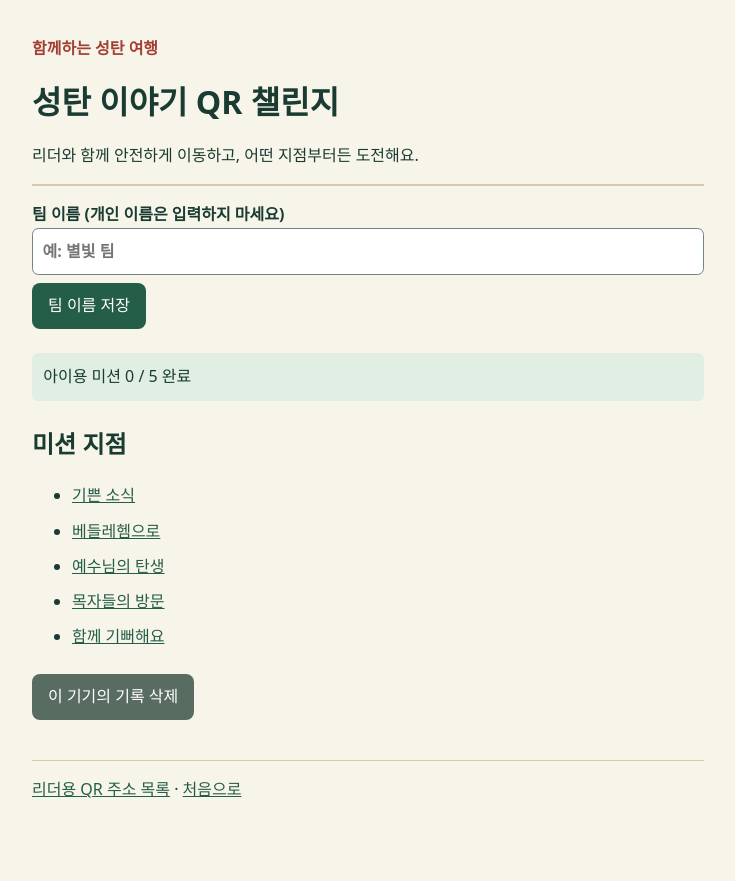
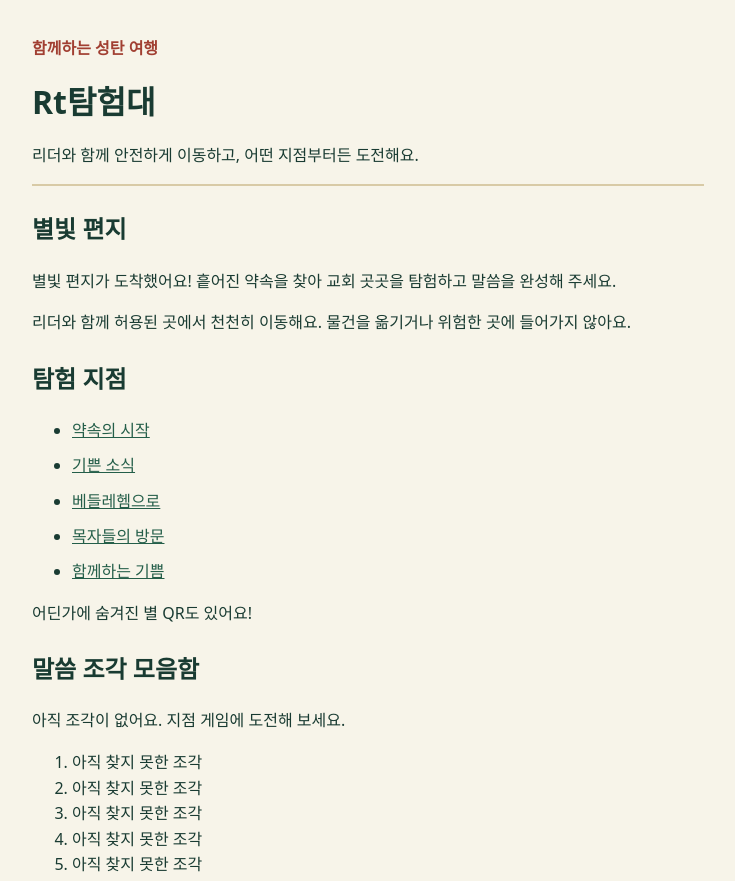
Before and after one commit to jobchoi/playX-mas, a plain HTML site: page index.html in a window 1280 px wide. Shown: the top 881 px of the page, without its empty margins (272-1007 px from the left). Before the commit the page ends 823 px from the top, so only its background shows below. Drawn offline with Linux system fonts and the light colour scheme.

Commit message:
feat: Rt탐험대(가칭) 어드벤처 뼈대 — 스토리, 지점별 미니 게임 3종(플러그인), 말씀 조각 수집, 보너스 QR, 피날레
Codex 구현, Claude QC: node --test 6개 통과, Playwright로 시작·지점 화면 확인(favicon 404 1건).

Co-Authored-By: Claude Opus 5.5 <noreply@anthropic.com>

```diff
--- a/app.js
+++ b/app.js
@@ -1,55 +1,67 @@
 (async function () {
   const app = document.getElementById('app');
   try {
-    const [config, missions] = await Promise.all(['config.json', 'missions.json'].map(async path => {
+    const [config, stations] = await Promise.all(['config.json', 'missions.json'].map(async path => {
       const response = await fetch(path); if (!response.ok) throw new Error(path); return response.json();
     }));
     document.title = config.title; document.getElementById('title').textContent = config.title;
     let state;
-    try { state = Game.normalize(JSON.parse(localStorage.getItem(config.storageKey) || '{}')); }
-    catch (_) { state = Game.normalize({}); }
-    const save = () => { try { localStorage.setItem(config.storageKey, JSON.stringify(state)); return true; } catch (_) { alert('기기에 저장할 수 없습니다. 종이 진행표를 사용해 주세요.'); return false; } };
+    try { state = Game.normalize(JSON.parse(localStorage.getItem(config.storageKey) || '{}')); } catch (_) { state = Game.normalize({}); }
+    const save = () => { try { localStorage.setItem(config.storageKey, JSON.stringify(state)); } catch (_) { alert('기기에 저장할 수 없습니다. 종이 진행표를 사용해 주세요.'); } };
     const el = (tag, text, parent, attrs = {}) => { const node = document.createElement(tag); node.textContent = text; Object.entries(attrs).forEach(([k,v]) => node.setAttribute(k,v)); parent.append(node); return node; };
     const id = new URLSearchParams(location.search).get('station');
-    const station = missions.find(m => m.id === id);
+    const station = stations.find(s => s.id === id);
     let level = 'child';
-    function render() {
+    async function loadGame(type) {
+      if (!/^[a-z][a-z0-9_-]*$/.test(type)) throw new Error('Invalid game');
+      if (window.MiniGames?.[type]) return window.MiniGames[type];
+      await new Promise((resolve, reject) => { const script = document.createElement('script'); script.src = `games/${type}.js`; script.onload = resolve; script.onerror = reject; document.head.append(script); });
+      if (!window.MiniGames?.[type]) throw new Error('Missing game');
+      return window.MiniGames[type];
+    }
+    function collection(parent) {
+      const fragments = Game.collected(state, stations);
+      el('h2', '말씀 조각 모음함', parent);
+      if (!fragments.length) el('p', '아직 조각이 없어요. 지점 게임에 도전해 보세요.', parent);
+      const list = el('ol', '', parent);
+      stations.filter(s => !s.bonus && s.fragment).sort((a,b) => a.fragment.order - b.fragment.order).forEach(s => el('li', fragments.includes(s.fragment) ? s.fragment.text : '아직 찾지 못한 조각', list));
+      stations.filter(s => s.bonus && s.fragment && state.completed[s.id]?.child).forEach(s => el('p', s.fragment.text, parent, {class:'success'}));
+      if (Game.finale(state, stations)) {
+        const finale = el('section', '', parent, {class:'finale'});
+        el('h2', '피날레 · 약속의 말씀', finale); el('p', config.finale, finale);
+        el('blockquote', stations.filter(s => !s.bonus && s.fragment).sort((a,b) => a.fragment.order - b.fragment.order).map(s => s.fragment.text).join(' '), finale);
+        el('p', config.verseReference, finale);
+      }
+    }
+    async function render() {
       app.replaceChildren();
-      const teamForm = el('form', '', app); const label = el('label', '팀 이름 (개인 이름은 입력하지 마세요)', teamForm, {for:'team'});
-      const input = el('input', '', label, {id:'team', maxlength:'30', required:'', placeholder:'예: 별빛 팀'}); input.value = state.team;
-      el('button', '팀 이름 저장', teamForm, {type:'submit'});
-      teamForm.addEventListener('submit', e => { e.preventDefault(); const name = input.value.trim(); if (!name) { input.setCustomValidity('팀 이름을 입력해 주세요.'); input.reportValidity(); input.setCustomValidity(''); return; } state.team = name; if (save()) render(); });
-      const n = Game.count(state, missions);
-      el('p', `아이용 미션 ${n} / ${missions.length} 완료`, app, {class:'progress'});
-      if (n === missions.length) el('p', '축하해요! 모든 기본 미션을 완주했어요. 리더에게 보여 주세요.', app, {class:'success'});
-      if (id && !station) el('p', '알 수 없는 지점입니다. QR 주소를 확인해 주세요.', app, {class:'error'});
-      if (!id || !station) {
-        el('h2', '미션 지점', app);
-        const list = el('ul', '', app, {class:'stations'});
-        missions.forEach(m => { const li = el('li', '', list); el('a', `${m.title} ${state.completed[m.id]?.child ? '✓' : ''}`, li, {href:`?station=${encodeURIComponent(m.id)}`}); });
+      if (!id) {
+        el('h2', '별빛 편지', app); el('p', config.story, app); el('p', config.safety, app);
+        el('h2', '탐험 지점', app); const list = el('ul', '', app, {class:'stations'});
+        stations.filter(s => !s.bonus).forEach(s => { const li = el('li', '', list); el('a', `${s.title} ${state.completed[s.id]?.child ? '✓' : ''}`, li, {href:`?station=${encodeURIComponent(s.id)}`}); });
+        el('p', '어딘가에 숨겨진 별 QR도 있어요!', app);
+      } else if (!station) {
+        el('p', '알 수 없는 지점입니다. QR 주소를 확인해 주세요.', app, {class:'error'});
       } else {
-        el('h2', station.title, app); el('p', station.story, app);
+        el('h2', station.title, app); if (station.bonus) el('p', '숨겨진 지점을 발견했어요!', app, {class:'success'}); el('p', station.story, app);
         const tabs = el('div', '', app, {class:'tabs'});
-        [['child','아이용 기본'],['adult','어른용 심화 (선택)']].forEach(([key, text]) => { const b = el('button', text, tabs, {type:'button', 'aria-pressed':String(level === key)}); b.onclick = () => { level = key; render(); }; });
+        [['child','아이용 기본'],['adult','어른용 심화 (선택)']].forEach(([key, label]) => { const b = el('button', label, tabs, {type:'button', 'aria-pressed':String(level === key)}); b.onclick = () => { level = key; render(); }; });
         const mission = station[level]; el('h3', mission.question, app);
-        if (state.completed[station.id]?.[level]) el('p', '이 미션을 완료했어요! ✓', app, {class:'success'});
-        const feedback = el('p', '', app, {role:'status'});
-        if (mission.type === 'action') {
-          el('p', '활동을 마친 뒤 리더가 확인해 주세요.', app);
-          const form = el('form', '', app); const l = el('label', '리더 확인 코드', form); const code = el('input', '', l, {type:'password', autocomplete:'off', required:''});
-          el('button', '리더 확인', form, {type:'submit'});
-          form.onsubmit = e => { e.preventDefault(); if (code.value === config.leaderCode) { state = Game.complete(state, station.id, level); if (save()) render(); } else feedback.textContent = '코드가 맞지 않아요. 리더에게 확인해 주세요.'; };
-        } else {
-          const form = el('form', '', app);
-          mission.options.forEach((option, i) => { const l = el('label', '', form, {class:'option'}); el('input', '', l, {type:'radio', name:'answer', value:String(i), required:''}); l.append(document.createTextNode(option)); });
-          el('button', '정답 확인', form, {type:'submit'});
-          form.onsubmit = e => { e.preventDefault(); const selected = form.querySelector('input:checked'); if (Game.correct(mission, selected ? Number(selected.value) : NaN)) { state = Game.complete(state, station.id, level); if (save()) render(); } else feedback.textContent = '괜찮아요! 다시 생각해 보세요.'; };
-        }
+        if (state.completed[station.id]?.[level]) el('p', '이 게임을 완료했어요! ✓', app, {class:'success'});
+        const area = el('div', '', app); const feedback = el('p', '', app, {role:'status'});
         const details = el('details', '', app); el('summary', '힌트 보기', details); el('p', mission.hint, details);
-        const leader = el('details', '', app); el('summary', '리더용 정답 확인', leader); const form = el('form', '', leader); const l = el('label', '리더 확인 코드', form); const code = el('input', '', l, {type:'password', autocomplete:'off', required:''}); el('button', '정답 보기', form, {type:'submit'}); const answer = el('p', '', leader, {role:'status'});
-        form.onsubmit = e => { e.preventDefault(); answer.textContent = code.value === config.leaderCode ? `정답: ${mission.type === 'action' ? mission.answer : mission.options[mission.answer]}` : '코드가 맞지 않습니다.'; };
+        const renderLevel = level;
+        try {
+          const plugin = await loadGame(station.game);
+          if (!area.isConnected) return;
+          plugin.mount(area, mission, correct => {
+            if (!correct) { feedback.textContent = '괜찮아요! 다시 생각해 보세요.'; return; }
+            state = Game.complete(state, station, renderLevel); save(); render();
+          });
+        } catch (_) { if (area.isConnected) area.textContent = '게임을 불러오지 못했어요. 리더에게 도움을 요청해 주세요.'; }
       }
-      const reset = el('button', '이 기기의 기록 삭제', app, {type:'button', class:'secondary'}); reset.onclick = () => { if (confirm('팀 이름과 진행 기록을 삭제할까요?')) { state = Game.normalize({}); if (save()) render(); } };
+      collection(app);
+      const reset = el('button', '이 기기의 기록 삭제', app, {type:'button', class:'secondary'}); reset.onclick = () => { if (confirm('진행 기록을 삭제할까요?')) { state = Game.normalize({}); save(); render(); } };
     }
     render();
   } catch (_) { app.textContent = '데이터를 불러오지 못했습니다. 로컬 서버 실행 방법을 확인하고 다시 열어 주세요.'; }
--- a/config.json
+++ b/config.json
@@ -1,5 +1,8 @@
 {
-  "title": "성탄 이야기 QR 챌린지",
-  "leaderCode": "1224",
-  "storageKey": "playxmas-progress-v1"
+  "title": "Rt탐험대",
+  "storageKey": "playxmas-adventure-v2",
+  "story": "별빛 편지가 도착했어요! 흩어진 약속을 찾아 교회 곳곳을 탐험하고 말씀을 완성해 주세요.",
+  "safety": "리더와 함께 허용된 곳에서 천천히 이동해요. 물건을 옮기거나 위험한 곳에 들어가지 않아요.",
+  "finale": "모든 말씀 조각을 모았어요! 함께 소리 내어 읽어 보세요.",
+  "verseReference": "성탄 메시지 초안 · 담당 교사 검토 필요"
 }
--- a/index.html
+++ b/index.html
@@ -1 +1 @@
-<!doctype html><html lang="ko"><head><meta charset="utf-8"><meta name="viewport" content="width=device-width,initial-scale=1"><title>성탄 이야기 QR 챌린지</title><link rel="stylesheet" href="style.css"><script defer src="logic.js"></script><script defer src="app.js"></script></head><body><main><header><p class="eyebrow">함께하는 성탄 여행</p><h1 id="title">성탄 이야기 QR 챌린지</h1><p>리더와 함께 안전하게 이동하고, 어떤 지점부터든 도전해요.</p></header><div id="app" aria-live="polite">불러오는 중입니다.</div><footer><a href="urls.html">리더용 QR 주소 목록</a> · <a href="index.html">처음으로</a></footer></main></body></html>
+<!doctype html><html lang="ko"><head><meta charset="utf-8"><meta name="viewport" content="width=device-width,initial-scale=1"><title>탐험대</title><link rel="stylesheet" href="style.css"><script defer src="logic.js"></script><script defer src="app.js"></script></head><body><main><header><p class="eyebrow">함께하는 성탄 여행</p><h1 id="title">불러오는 중</h1><p>리더와 함께 안전하게 이동하고, 어떤 지점부터든 도전해요.</p></header><div id="app">불러오는 중입니다.</div><footer><a href="urls.html">리더용 QR 주소 목록</a> · <a href="index.html">처음으로</a></footer></main></body></html>
--- a/logic.js
+++ b/logic.js
@@ -1,18 +1,21 @@
 (function (root, factory) {
   if (typeof module === 'object' && module.exports) module.exports = factory();
   else root.Game = factory();
-})(typeof globalThis !== 'undefined' ? globalThis : this, function () {
+})(globalThis, function () {
   function normalize(data) {
-    return {team: typeof data?.team === 'string' ? data.team : '', completed: data?.completed && typeof data.completed === 'object' ? data.completed : {}};
+    return {completed: data && data.completed && typeof data.completed === 'object' ? data.completed : {}};
   }
-  function complete(data, id, level) {
+  function complete(data, station, level) {
     const state = normalize(data);
-    return {...state, completed: {...state.completed, [id]: {...state.completed[id], [level]: true}}};
+    return {completed: {...state.completed, [station.id]: {...state.completed[station.id], [level]: true}}};
   }
-  function count(data, missions) {
+  function collected(data, stations) {
     const state = normalize(data);
-    return missions.filter(m => state.completed[m.id]?.child === true).length;
+    return stations.filter(s => s.fragment && state.completed[s.id]?.child === true).map(s => s.fragment).sort((a, b) => a.order - b.order);
   }
-  function correct(mission, choice) { return mission.type !== 'action' && Number.isInteger(choice) && choice === mission.answer; }
-  return {normalize, complete, count, correct};
+  function finale(data, stations) {
+    const required = stations.filter(s => !s.bonus && s.fragment);
+    return required.length > 0 && required.every(s => normalize(data).completed[s.id]?.child === true);
+  }
+  return {normalize, complete, collected, finale};
 });
--- a/missions.json
+++ b/missions.json
@@ -1,7 +1,187 @@
 [
- {"id":"1","title":"기쁜 소식","story":"천사가 마리아에게 예수님의 탄생을 알렸어요.","child":{"question":"마리아에게 소식을 전한 이는 누구일까요?","options":["천사","목자","왕"],"answer":0,"hint":"하나님의 소식을 전하는 존재예요."},"adult":{"question":"이 소식을 들은 마리아의 마음을 함께 이야기해 보세요.","type":"action","answer":"팀이 함께 이야기했는지 확인합니다.","hint":"놀람과 기쁨을 떠올려 보세요."}},
- {"id":"2","title":"베들레헴으로","story":"요셉과 마리아는 베들레헴으로 갔어요.","child":{"question":"두 사람이 간 곳은 어디일까요?","options":["베들레헴","로마","애굽"],"answer":0,"hint":"이야기에 나온 도시 이름을 찾아보세요."},"adult":{"question":"낯선 길을 가는 사람을 어떻게 도울 수 있을까요?","type":"action","answer":"팀이 서로의 생각을 나누었는지 확인합니다.","hint":"동행과 배려를 생각해 보세요."}},
- {"id":"3","title":"예수님의 탄생","story":"예수님은 태어나 구유에 누이셨어요.","child":{"question":"아기 예수님이 누이신 곳은?","options":["구유","배","산"],"answer":0,"hint":"동물의 먹이를 담는 곳이에요."},"adult":{"question":"낮은 곳에 오신 예수님의 탄생이 주는 의미를 나누어 보세요.","type":"action","answer":"팀이 의미를 함께 나누었는지 확인합니다.","hint":"겸손과 환대를 생각해 보세요."}},
- {"id":"4","title":"목자들의 방문","story":"목자들은 천사에게 소식을 듣고 아기 예수님을 찾아갔어요.","child":{"question":"아기 예수님을 찾아간 사람들은?","options":["목자들","어부들","군인들"],"answer":0,"hint":"양을 돌보는 사람들이에요."},"adult":{"question":"기쁜 소식을 누구와 어떻게 나누고 싶은지 이야기해 보세요.","type":"action","answer":"팀이 나눌 방법을 이야기했는지 확인합니다.","hint":"말이나 행동을 떠올려 보세요."}},
- {"id":"5","title":"함께 기뻐해요","story":"성탄의 기쁨을 서로 나누어요.","child":{"question":"팀원 모두에게 따뜻한 인사를 건네 보세요.","type":"action","answer":"팀원들이 서로 인사했는지 확인합니다.","hint":"고마운 마음을 담아 인사해요."},"adult":{"question":"이번 성탄에 실천할 배려 한 가지를 함께 정해 보세요.","type":"action","answer":"팀이 실천할 배려를 정했는지 확인합니다.","hint":"가까운 이웃을 떠올려 보세요."}}
+  {
+    "id": "station-1",
+    "title": "약속의 시작",
+    "story": "오래전 사람들은 약속을 기다렸어요.",
+    "game": "order",
+    "fragment": {
+      "order": 1,
+      "text": "하나님이"
+    },
+    "child": {
+      "question": "이야기의 순서대로 눌러 보세요.",
+      "hint": "기다림에서 시작해 기쁨으로 마쳐요.",
+      "items": [
+        "함께 기뻐해요",
+        "기쁜 소식을 들어요",
+        "약속을 기다려요"
+      ],
+      "answer": [
+        "약속을 기다려요",
+        "기쁜 소식을 들어요",
+        "함께 기뻐해요"
+      ]
+    },
+    "adult": {
+      "question": "이야기의 순서대로 눌러 보세요.",
+      "hint": "기다림에서 시작해 기쁨으로 마쳐요.",
+      "items": [
+        "함께 기뻐해요",
+        "목자들이 찾아와요",
+        "베들레헴에 가요",
+        "천사가 소식을 전해요",
+        "약속을 기다려요"
+      ],
+      "answer": [
+        "약속을 기다려요",
+        "천사가 소식을 전해요",
+        "베들레헴에 가요",
+        "목자들이 찾아와요",
+        "함께 기뻐해요"
+      ]
+    }
+  },
+  {
+    "id": "station-2",
+    "title": "기쁜 소식",
+    "story": "천사가 마리아에게 기쁜 소식을 전했어요.",
+    "game": "cipher",
+    "fragment": {
+      "order": 2,
+      "text": "우리에게"
+    },
+    "child": {
+      "question": "별 암호를 풀어 단어를 적어 보세요.",
+      "hint": "성탄의 기쁜 마음이에요.",
+      "clue": "★=기, 달=쁨. ★ 달은?",
+      "answer": "기쁨"
+    },
+    "adult": {
+      "question": "별 암호를 풀어 단어를 적어 보세요.",
+      "hint": "성탄의 기쁜 마음이에요.",
+      "clue": "★=기, 달=쁨, 해=소. 달 ★를 거꾸로 읽으면?",
+      "answer": "기쁨"
+    }
+  },
+  {
+    "id": "station-3",
+    "title": "베들레헴으로",
+    "story": "마리아와 요셉은 베들레헴으로 갔어요.",
+    "game": "memory",
+    "fragment": {
+      "order": 3,
+      "text": "기쁜 소식을"
+    },
+    "child": {
+      "question": "같은 그림 카드를 모두 찾아보세요.",
+      "hint": "카드의 자리를 기억해요.",
+      "pairs": [
+        "별",
+        "선물"
+      ]
+    },
+    "adult": {
+      "question": "같은 그림 카드를 모두 찾아보세요.",
+      "hint": "카드의 자리를 기억해요.",
+      "pairs": [
+        "별",
+        "달",
+        "선물",
+        "종"
+      ]
+    }
+  },
+  {
+    "id": "station-4",
+    "title": "목자들의 방문",
+    "story": "목자들이 아기 예수님을 찾아왔어요.",
+    "game": "order",
+    "fragment": {
+      "order": 4,
+      "text": "전해 주셨어요."
+    },
+    "child": {
+      "question": "이야기의 순서대로 눌러 보세요.",
+      "hint": "기다림에서 시작해 기쁨으로 마쳐요.",
+      "items": [
+        "함께 기뻐해요",
+        "기쁜 소식을 들어요",
+        "약속을 기다려요"
+      ],
+      "answer": [
+        "약속을 기다려요",
+        "기쁜 소식을 들어요",
+        "함께 기뻐해요"
+      ]
+    },
+    "adult": {
+      "question": "이야기의 순서대로 눌러 보세요.",
+      "hint": "기다림에서 시작해 기쁨으로 마쳐요.",
+      "items": [
+        "함께 기뻐해요",
+        "목자들이 찾아와요",
+        "베들레헴에 가요",
+        "천사가 소식을 전해요",
+        "약속을 기다려요"
+      ],
+      "answer": [
+        "약속을 기다려요",
+        "천사가 소식을 전해요",
+        "베들레헴에 가요",
+        "목자들이 찾아와요",
+        "함께 기뻐해요"
+      ]
+    }
+  },
+  {
+    "id": "station-5",
+    "title": "함께하는 기쁨",
+    "story": "모두가 성탄의 기쁨을 나누어요.",
+    "game": "cipher",
+    "fragment": {
+      "order": 5,
+      "text": "함께 기뻐해요!"
+    },
+    "child": {
+      "question": "별 암호를 풀어 단어를 적어 보세요.",
+      "hint": "성탄의 기쁜 마음이에요.",
+      "clue": "★=기, 달=쁨. ★ 달은?",
+      "answer": "기쁨"
+    },
+    "adult": {
+      "question": "별 암호를 풀어 단어를 적어 보세요.",
+      "hint": "성탄의 기쁜 마음이에요.",
+      "clue": "★=기, 달=쁨, 해=소. 달 ★를 거꾸로 읽으면?",
+      "answer": "기쁨"
+    }
+  },
+  {
+    "id": "hidden-star",
+    "title": "숨겨진 별",
+    "bonus": true,
+    "story": "숨겨진 별을 발견했어요! 특별한 기억 게임에 도전해요.",
+    "game": "memory",
+    "fragment": {
+      "order": 6,
+      "text": "★ 보너스 별을 찾았어요!"
+    },
+    "child": {
+      "question": "같은 그림 카드를 모두 찾아보세요.",
+      "hint": "카드의 자리를 기억해요.",
+      "pairs": [
+        "별",
+        "선물"
+      ]
+    },
+    "adult": {
+      "question": "같은 그림 카드를 모두 찾아보세요.",
+      "hint": "카드의 자리를 기억해요.",
+      "pairs": [
+        "별",
+        "달",
+        "선물",
+        "종"
+      ]
+    }
+  }
 ]
--- a/style.css
+++ b/style.css
@@ -1 +1,2 @@
 :root{font-family:system-ui,sans-serif;color:#193b32;background:#f7f4e9;line-height:1.6}body{margin:0}main{max-width:42rem;margin:auto;padding:1.25rem}header{border-bottom:2px solid #d8caa6;margin-bottom:1rem}.eyebrow{color:#a13f32;font-weight:700}h1{line-height:1.2}h2{margin-top:1.5rem}button,input{font:inherit}button{background:#245e49;color:white;border:0;border-radius:.5rem;padding:.65rem 1rem;margin:.5rem .4rem .5rem 0;cursor:pointer}button[aria-pressed=true]{background:#a13f32}input:not([type=radio]){display:block;box-sizing:border-box;width:100%;padding:.6rem;border:1px solid #71877e;border-radius:.4rem}label{display:block;font-weight:600}.option{padding:.55rem;border:1px solid #d5ded8;border-radius:.4rem;margin:.5rem 0}.option input{margin-right:.6rem}.progress,.success{background:#e0eee3;padding:.7rem;border-radius:.4rem}.error{color:#a13f32}.secondary{background:#586c62}details{padding:.5rem 0}summary{cursor:pointer;font-weight:700}a{color:#245e49;overflow-wrap:anywhere}.stations li{margin:.6rem 0}footer{border-top:1px solid #d8caa6;margin-top:2rem;padding-top:1rem}@media print{button,footer{display:none}main{max-width:none}a{color:black}}
+.finale{background:#fff3c9;border:2px solid #d7ad42;border-radius:.7rem;padding:1rem;margin:1rem 0}.finale h2{margin-top:0}.finale blockquote{font-size:1.2rem;font-weight:700;margin:1rem 0}.tabs{display:flex;flex-wrap:wrap}button:disabled{opacity:.55;cursor:default}button:focus-visible,a:focus-visible,input:focus-visible,summary:focus-visible{outline:3px solid #b44c25;outline-offset:3px}
```
Also changed, not shown: games/cipher.js (added, +13 -0 lines), games/memory.js (added, +25 -0 lines), games/order.js (added, +20 -0 lines), test/logic.test.js (+50 -19 lines), 5 other files.
